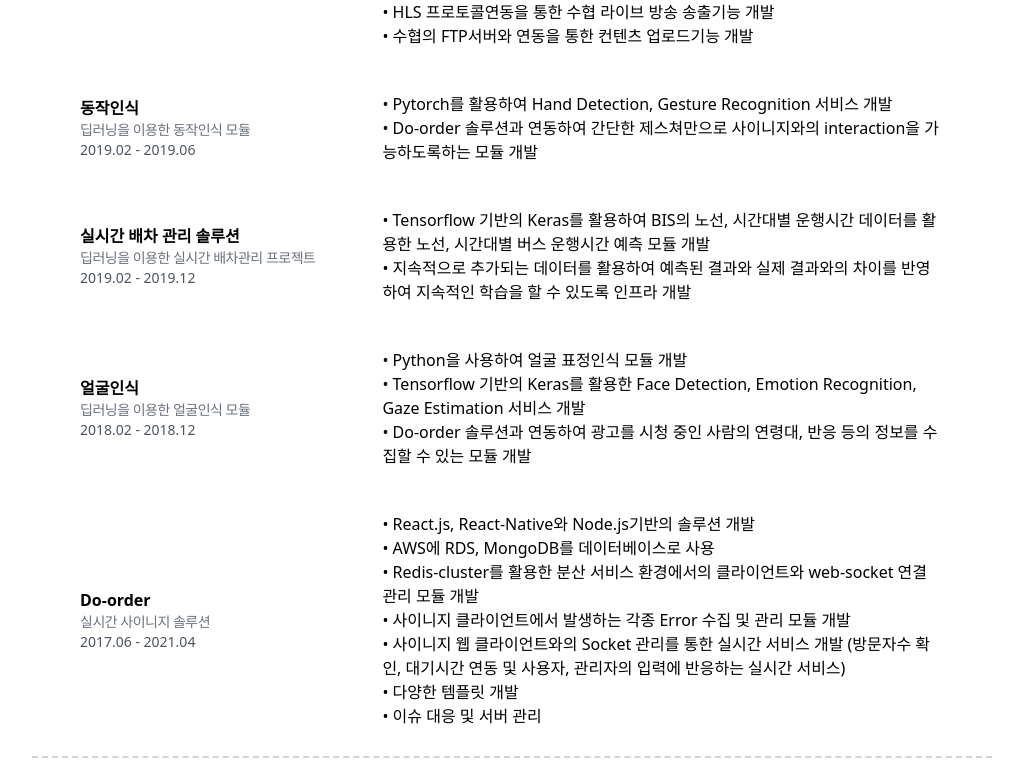
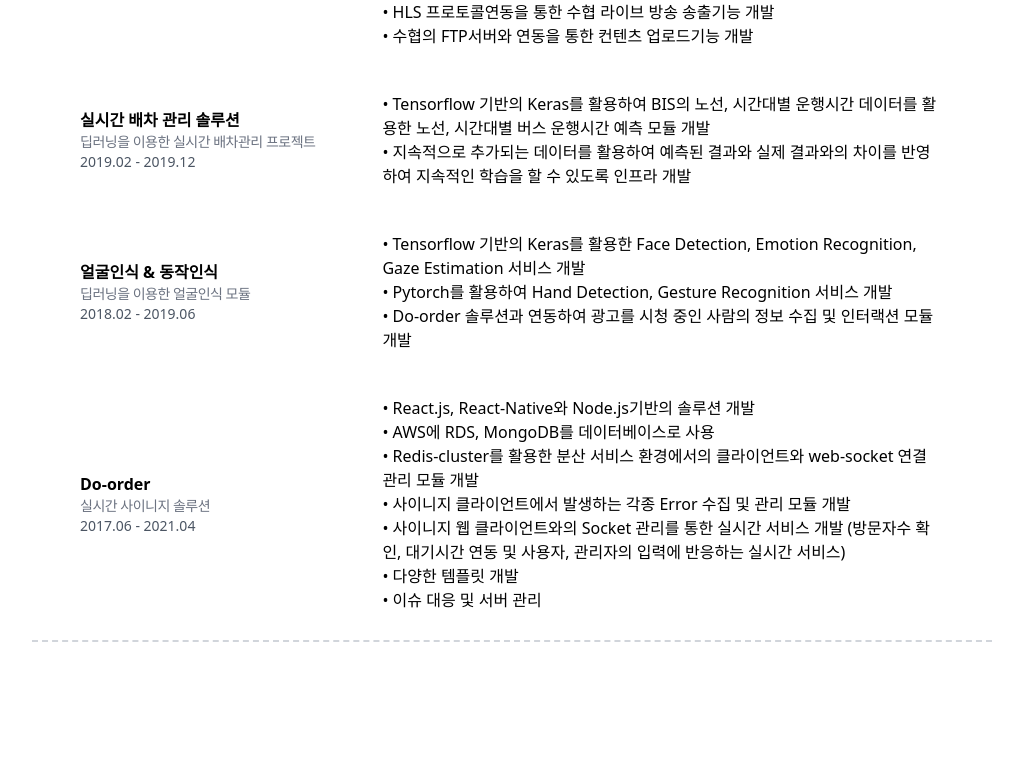
Before and after one commit to sedna99/portfolio, a React (Vite) app: page / in a window 1280 px wide. Shown: the part 4388-5166 px from the top of the page, without its empty margins (128-1151 px from the left). After the commit the page ends 5050 px from the top, so only its background shows below. Built offline with nearby package versions, Linux system fonts and the light colour scheme.

Commit message:
Fix: 동작인식, 얼굴인식 합치기

```diff
--- a/src/sections/Projects.tsx
+++ b/src/sections/Projects.tsx
@@ -166,15 +166,6 @@
     ],
   },
   {
-    name: "동작인식",
-    date: "2019.02 - 2019.06",
-    subname: "딥러닝을 이용한 동작인식 모듈",
-    descriptions: [
-      "Pytorch를 활용하여 Hand Detection, Gesture Recognition 서비스 개발",
-      "Do-order 솔루션과 연동하여 간단한 제스쳐만으로 사이니지와의 interaction을 가능하도록하는 모듈 개발",
-    ],
-  },
-  {
     name: "실시간 배차 관리 솔루션",
     date: "2019.02 - 2019.12",
     subname: "딥러닝을 이용한 실시간 배차관리 프로젝트",
@@ -184,13 +175,13 @@
     ],
   },
   {
-    name: "얼굴인식",
-    date: "2018.02 - 2018.12",
+    name: "얼굴인식 & 동작인식",
+    date: "2018.02 - 2019.06",
     subname: "딥러닝을 이용한 얼굴인식 모듈",
     descriptions: [
-      "Python을 사용하여 얼굴 표정인식 모듈 개발",
       "Tensorflow 기반의 Keras를 활용한 Face Detection, Emotion Recognition, Gaze Estimation 서비스 개발",
-      "Do-order 솔루션과 연동하여 광고를 시청 중인 사람의 연령대, 반응 등의 정보를 수집할 수 있는 모듈 개발",
+      "Pytorch를 활용하여 Hand Detection, Gesture Recognition 서비스 개발",
+      "Do-order 솔루션과 연동하여 광고를 시청 중인 사람의 정보 수집 및 인터랙션 모듈 개발",
     ],
   },
   {
```
